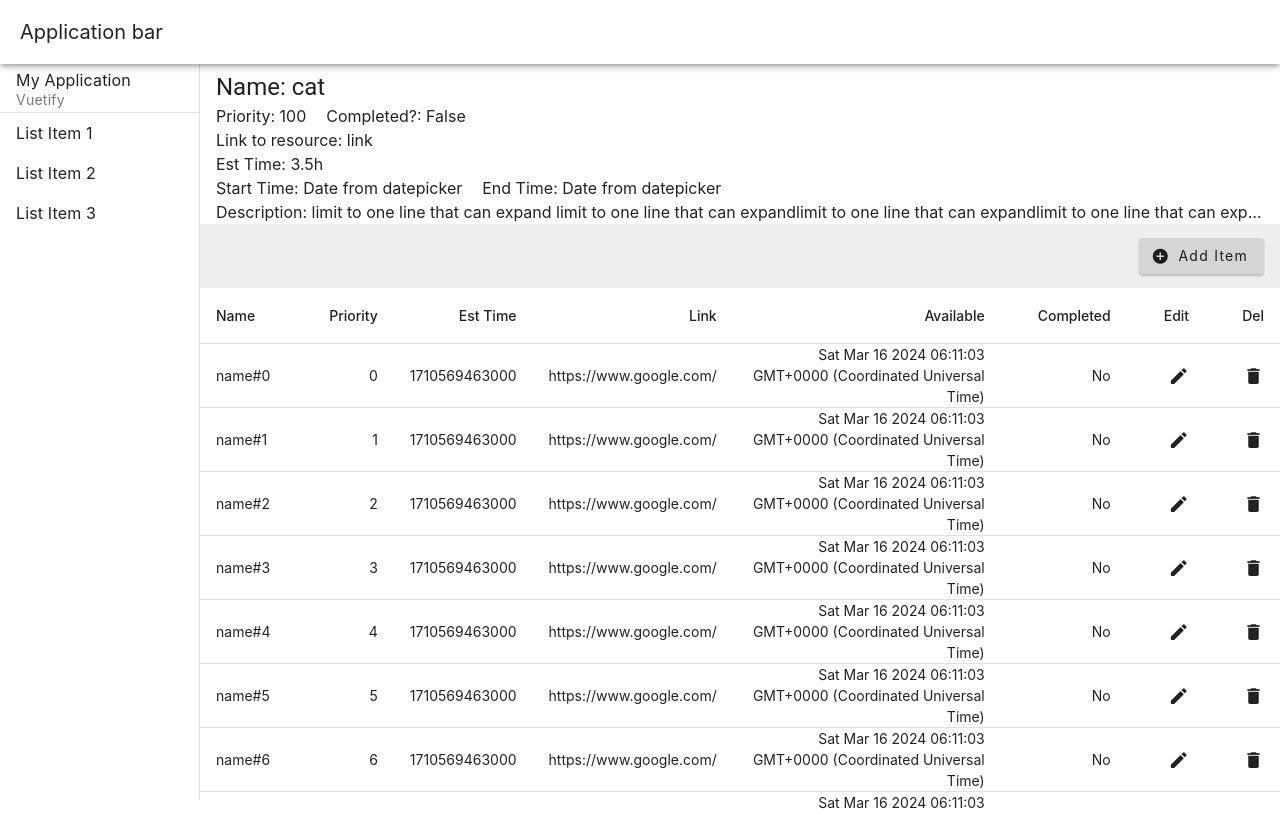
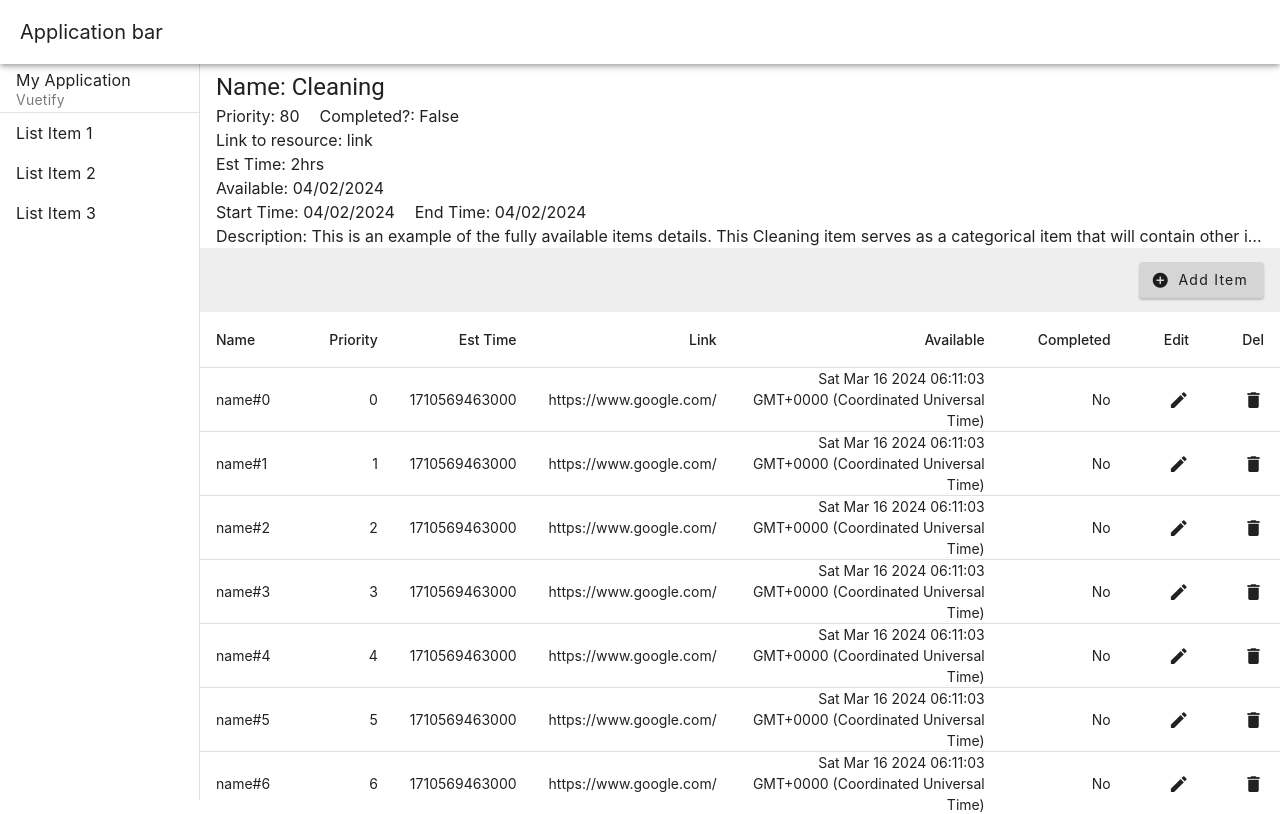
Before and after one commit to kcharris/TreeDB, a Vue app in the folder PersonalDB/: page / in a window 1280 px wide. Shown: the top 814 px of the page. Built offline with nearby package versions, Linux system fonts and the light colour scheme.

Commit message:
Add default data to details page

```diff
--- a/PersonalDB/src/components/CalendarField.vue
+++ b/PersonalDB/src/components/CalendarField.vue
@@ -1,5 +1,5 @@
 <script setup>
-import {ref, reactive, computed, defineModel, defineEmits} from "vue";
+import {ref, reactive, computed, defineModel} from "vue";
 import { useDate } from 'vuetify'
     const emit = defineEmits(["sendDate"])
     const uDate = useDate()
--- a/PersonalDB/src/components/CreateNewItemPopup.vue
+++ b/PersonalDB/src/components/CreateNewItemPopup.vue
@@ -1,5 +1,5 @@
 <script setup>
-import {ref, reactive, defineEmits} from "vue";
+import {ref, reactive} from "vue";
 import CalendarField from "./CalendarField.vue";
     const emit = defineEmits(["sendValues"])
     const dialog = ref(false)
--- a/PersonalDB/src/components/FullDetails.vue
+++ b/PersonalDB/src/components/FullDetails.vue
@@ -1,7 +1,7 @@
 <script>
     export default{
         data: () =>({
-            item_name: "cat"
+            item_name: "Cleaning"
         })
     }
 </script>
@@ -9,17 +9,18 @@
     <div class="mx-4 mt-2">
         <div class="text-h5">{{ "Name: " + item_name }}</div>
         <div class="d-flex">
-            <div class="text-md mr-5">Priority: 100</div>
+            <div class="text-md mr-5">Priority: 80</div>
             <div>               </div>
             <div class="text-md">Completed?: False</div>
         </div>
         <div class="text-md">Link to resource: link</div>
-        <div class="text-md">Est Time: 3.5h</div>
+        <div class="text-md">Est Time: 2hrs</div>
+        <div class="text-md">Available: 04/02/2024</div>
         <div class="d-flex">
-            <div class="text-md mr-5">Start Time: Date from datepicker</div>
+            <div class="text-md mr-5">Start Time: 04/02/2024</div>
             <div>               </div>
-            <div class="text-md">End Time: Date from datepicker</div>
+            <div class="text-md">End Time: 04/02/2024</div>
         </div>
-        <div class="text-md text-truncate text-nowrap">Description: limit to one line that can expand limit to one line that can expandlimit to one line that can expandlimit to one line that can expand</div>
+        <div class="text-md text-truncate text-nowrap">Description: This is an example of the fully available items details. This Cleaning item serves as a categorical item that will contain other items.</div>
     </div>
 </template>
```
